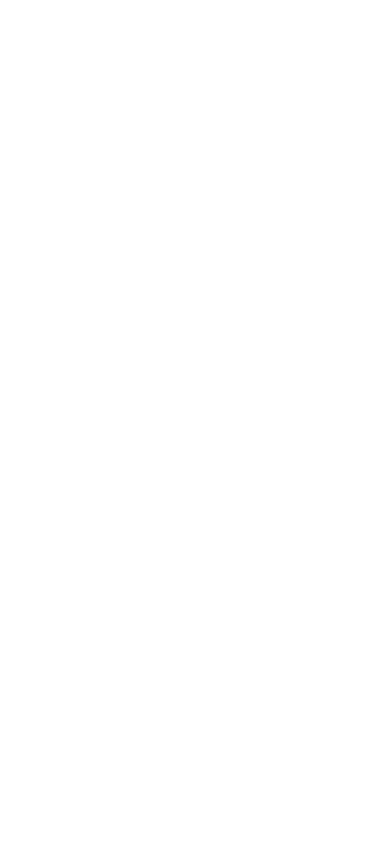
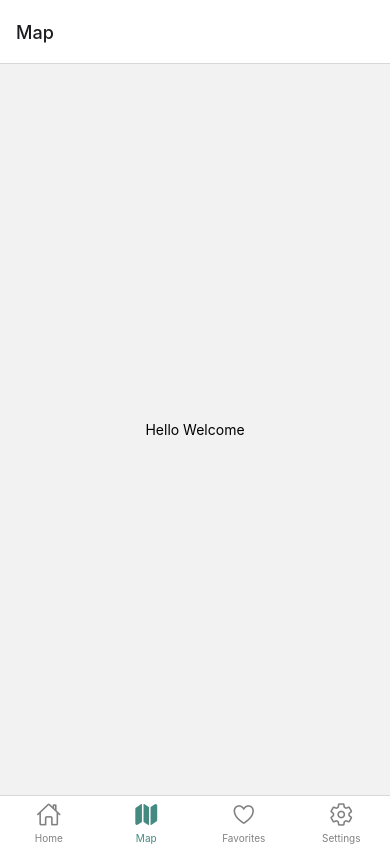
Before and after one commit to Jerry-Khobby/shuttle-tracker, a React Native app: screen /Map in a window 390 px wide. Built offline with nearby package versions, Linux system fonts and the light colour scheme.

Commit message:
implemented the tab navigations

```diff
--- a/App.js
+++ b/App.js
@@ -1,9 +1,13 @@
-import {View } from 'react-native';
+/* import {View } from 'react-native'; */
+import "react-native-gesture-handler";
+import BottomTabNavigator from './routes/TabNavigation';
+import { NavigationContainer } from '@react-navigation/native';
 
 const App=()=>{
   return (
-    <View className="flex-1">
-    </View>
+    <NavigationContainer>
+      <BottomTabNavigator/>
+    </NavigationContainer>
   );
 }
 
--- /dev/null
+++ b/routes/TabNavigation.js
@@ -0,0 +1,40 @@
+import React from 'react';
+import { createBottomTabNavigator } from '@react-navigation/bottom-tabs';
+import Icon from 'react-native-vector-icons/Ionicons'; // Don't forget to import the icon library
+import Maps from '../src/maps/maps';
+
+const Tab = createBottomTabNavigator();
+
+const BottomTabNavigator = () => {
+  return (
+    <Tab.Navigator
+      screenOptions={({ route }) => ({
+        tabBarIcon: ({ focused, color, size }) => {
+          let iconName;
+
+          if (route.name === 'Home') {
+            iconName = focused ? 'home' : 'home-outline';
+          } else if (route.name === 'Map') {
+            iconName = focused ? 'map' : 'map-outline';
+          } else if (route.name === 'Favorites') {
+            iconName = focused ? 'heart' : 'heart-outline'; // love icon
+          } else if (route.name === 'Settings') {
+            iconName = focused ? 'settings' : 'settings-outline';
+          }
+
+          // Return the appropriate icon
+          return <Icon name={iconName} size={size} color={color} />;
+        },
+        tabBarActiveTintColor: '#458A81',
+        tabBarInactiveTintColor: 'gray',
+      })}
+    >
+      <Tab.Screen name="Home" component={Maps} />
+      <Tab.Screen name="Map" component={Maps} />
+      <Tab.Screen name="Favorites" component={Maps} />
+      <Tab.Screen name="Settings" component={Maps} />
+    </Tab.Navigator>
+  );
+}
+
+export default BottomTabNavigator;
--- /dev/null
+++ b/src/maps/maps.jsx
@@ -0,0 +1,14 @@
+import { View,Text } from 'react-native';
+import React from 'react'
+
+
+
+const Maps = () => {
+  return (
+    <View className="flex-1 items-center justify-center font-serif">
+      <Text>Hello Welcome</Text>
+    </View>
+   );
+}
+
+export default Maps;
```
Also changed, not shown: package.json (+8 -1 lines), 2 other files (tests, documents, lock files or other folders).
